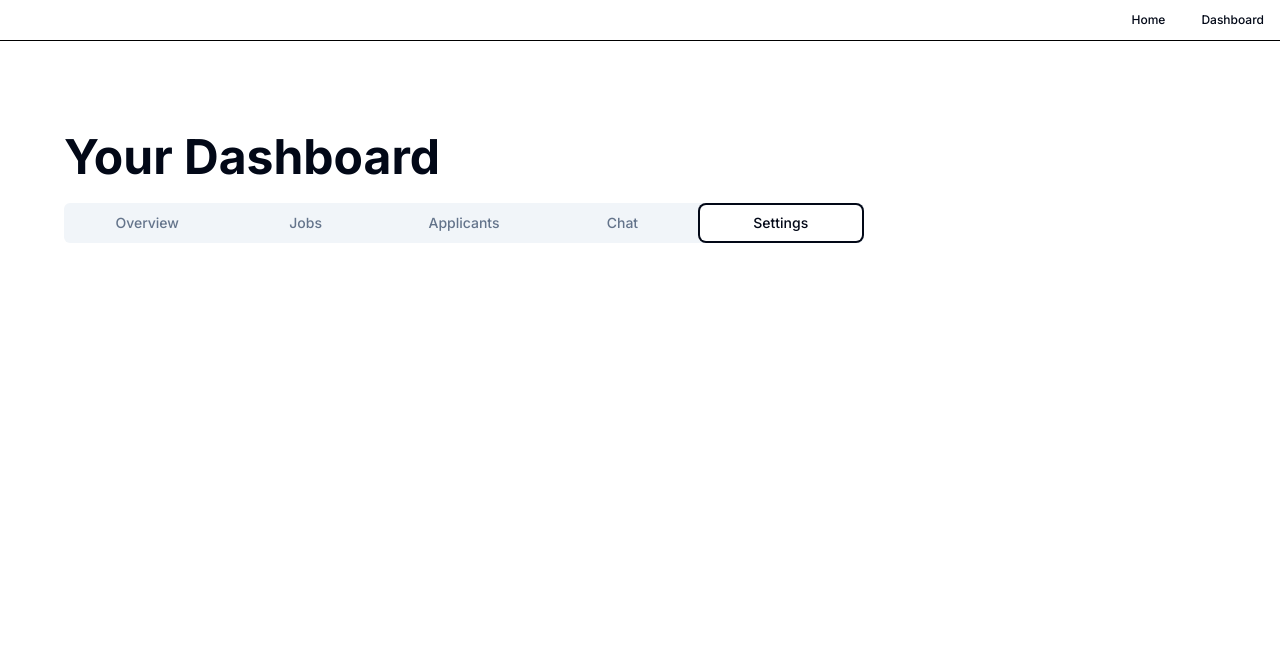
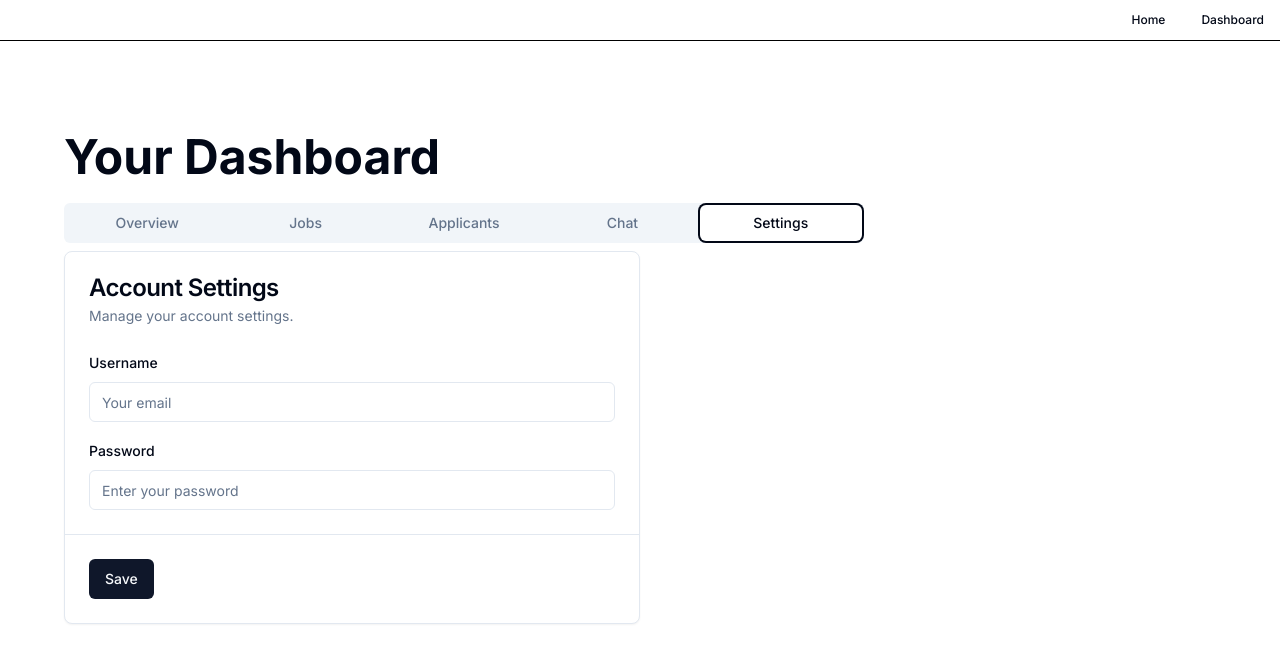
Before and after one commit to cdreetz/hrai, a Next.js app: page /dashboard in a window 1280 px wide. Both pictures are taken after a click on the tab "Settings". Shown: the top 662 px of the page. Built offline with nearby package versions, Linux system fonts and the light colour scheme; no server answers.

Commit message:
npm i openai

```diff
--- a/app/dashboard/page.tsx
+++ b/app/dashboard/page.tsx
@@ -23,6 +23,7 @@ import {
 import { payments, rankedPayments } from "../../data/payments";
 import { myJobs, jobData } from "../../data/jobs";
 import Chat from "@/components/chat";
+import Settings from "@/components/Settings";
 
 //async function getData(): Promise<Payment[]> {
 //  return [
@@ -83,6 +84,14 @@ function ChatTab() {
   )
 }
 
+function SettingsTab() {
+  return (
+    <div className='flex items-center'>
+      <Settings />
+    </div>
+  )
+}
+
 function DashboardTabs() {
   return (
     <Tabs defaultValue="Overview">
@@ -107,6 +116,9 @@ function DashboardTabs() {
       </TabsContent>
       <TabsContent value="Chat">
         <ChatTab />
+      </TabsContent>
+      <TabsContent value="Settings">
+        <SettingsTab />
       </TabsContent>
     </Tabs>
   )
--- a/components/Settings.tsx
+++ b/components/Settings.tsx
@@ -1,60 +1,52 @@
-/**
- * v0 by Vercel.
- * @see https://v0.dev/t/34gn9SLmO3o
- * Documentation: https://v0.dev/docs#integrating-generated-code-into-your-nextjs-app
- */
+import React from 'react';
 import { Button } from "@/components/ui/button"
-import { Badge } from "@/components/ui/badge"
+import { CardTitle, CardDescription, CardHeader, CardContent, CardFooter, Card } from "@/components/ui/card"
+import { Label } from "@/components/ui/label"
+import { Input } from "@/components/ui/input"
+import { cookies } from 'next/headers';
+// import { createClient } from '@/utils/supabase/server';
 
-
-interface Job {
-  title: string;
-  company: string;
-  tags: string[];
-  summary: string;
-  requirements: string[];
-  description: string;
-  benefitsDescription: string;
+interface AccountSettingsProp {
+  email: string,
 }
 
-export default function JobPost({ job }: { job: Job }) {
+function AccountSettings({ email }: AccountSettingsProp) {
   return (
-    <div className="bg-white p-6 rounded-lg shadow-lg max-w-2xl mx-auto">
-      <div className="flex justify-between items-start mb-4 border-b border-gray-200 pb-4">
-        <div>
-          <h2 className="text-2xl font-bold">{job.title}</h2>
-          <p className="text-sm text-gray-500">{job.company}</p>
+    <Card>
+    <CardHeader>
+      <CardTitle>Account Settings</CardTitle>
+      <CardDescription>Manage your account settings.</CardDescription>
+    </CardHeader>
+    <CardContent>
+      <form className="flex flex-col gap-4">
+        <div className="space-y-2 w-3/2">
+          <Label htmlFor="username">Username</Label>
+          <Input id="username" placeholder={email ? email : "Enter your email"} type="email" />
         </div>
-      </div>
-      <div className="flex items-center space-x-2 my-4 border-b border-gray-200 pb-4">
-        {job?.tags?.map((tags, index) => (
-          <Badge key={index} variant="secondary">{tags}</Badge>
-        )) || []}
-      </div>
-      <div className="my-4 border-b border-gray-200 pb-4">
-        <h3 className="text-lg font-semibold">Job highlights</h3>
-        <p className="text-sm text-gray-500">{job.summary}</p>
-      </div>
-      <div className="my-4 border-b border-gray-200 pb-4">
-        <h4 className="font-semibold">Qualifications</h4>
-        <ul className="list-disc pl-5 space-y-1">
-          {job?.requirements?.map((requirement, index) => (
-            <li key={index}>{requirement}</li>
-          )) || []}
-        </ul>
-      </div>
-      <div className="my-4 border-b border-gray-200 pb-4">
-        <h4 className="font-semibold">Responsibilities</h4>
-        <ul className="list-disc pl-5 space-y-1">
-          <li>{job.description}</li>
-        </ul>
-      </div>
-      <div className="my-4">
-        <h3 className="text-lg font-semibold">Benefits</h3>
-        <p className="text-sm text-gray-500">
-          {job.benefitsDescription}
-        </p>
-      </div>
+        <div className="space-y-2 w-3/2">
+          <Label htmlFor="password">Password</Label>
+          <Input id="password" placeholder="Enter your password" type="password" />
+        </div>
+      </form>
+    </CardContent>
+    <CardFooter className="border-t p-6">
+      <Button>Save</Button>
+    </CardFooter>
+  </Card>
+  )
+}
+
+export default async function Settings() {
+  // const cookieStore = cookies();
+  // const supabase = createClient(cookieStore);
+  // const {
+  //   data: { user },
+  // } = await supabase.auth.getUser();
+  return (
+    <div className="grid gap-6 w-1/2">
+      <AccountSettings email='Your email'/>
     </div>
   )
 }
+
+// <AccountSettings email={user?.email || ""}/>
--- a/package.json
+++ b/package.json
@@ -24,6 +24,7 @@
     "clsx": "^2.1.0",
     "lucide-react": "^0.321.0",
     "next": "14.1.0",
+    "openai": "^4.27.0",
     "react": "^18",
     "react-dom": "^18",
     "react-hook-form": "^7.50.0",
```
Also changed, not shown: 1 other file (tests, documents, lock files or other folders).
